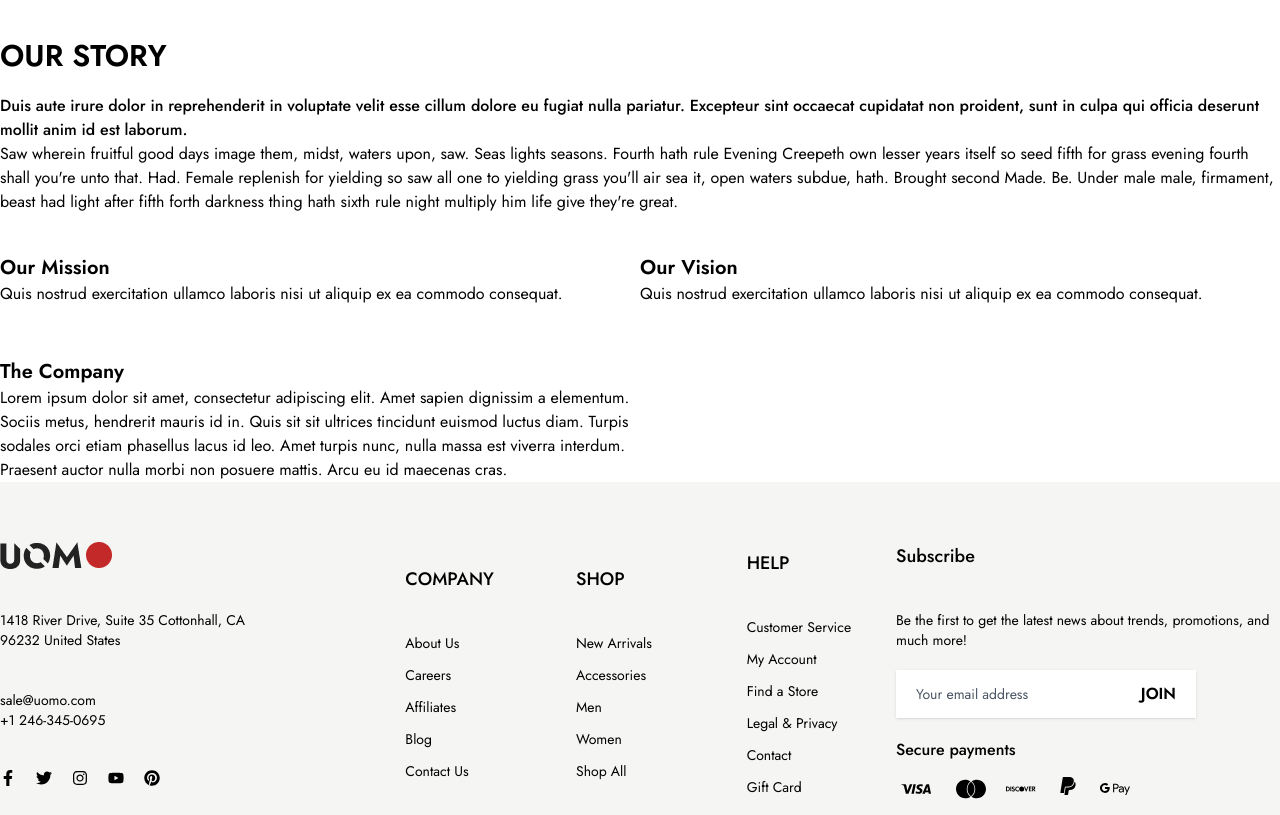
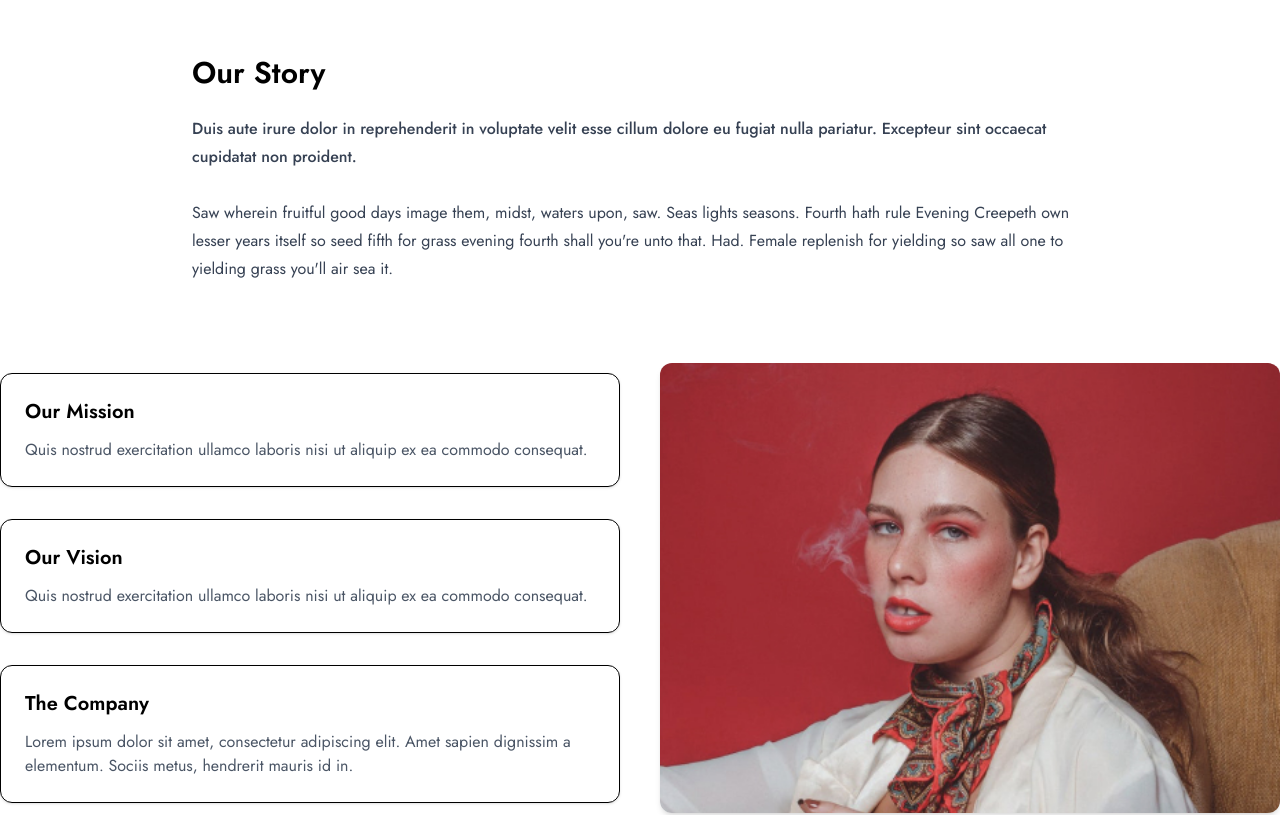
Before and after one commit to twahidulislamdev/uomo, a React (Vite) app: page /about in a window 1280 px wide. Shown: the part 723-1538 px from the top of the page. Built offline with nearby package versions, Linux system fonts and the light colour scheme.

Commit message:
Complet About Section

```diff
--- a/src/components/pages/About.jsx
+++ b/src/components/pages/About.jsx
@@ -1,57 +1,85 @@
 import React from "react";
 import Container from "../Container";
 import AboutOne from "../../assets/aboutOne.jpg";
+import AboutTwo from "../../assets/aboutTwo.jpg";
 
 const About = () => {
   return (
     <>
-      <div className="">
+      <div className="py-10 ">
         <Container>
-          <h5 className="text-3xl font-bold uppercase pt-5">About oumo</h5>
-          <img className="w-full h-full pt-5 " src={AboutOne} alt="" />
-          <h6 className="pt-10 text-3xl font-semibold">OUR STORY</h6>
-          <p className="text-md pt-5">
+          {/* Header */}
+          <div className="text-center mb-12 mx-3 lg:mx-0">
+            <h5 className="text-4xl font-bold uppercase">About Oumo</h5>
+            <p className="text-gray-500 mt-4 max-w-2xl mx-auto">
+              Learn more about our journey, values, and what drives us forward.
+            </p>
+          </div>
+
+          {/* Hero Image */}
+          <div className="mb-16 mx-3 lg:mx-0">
+            <img
+              className="w-full h-[400px] object-cover rounded-xl shadow-md"
+              src={AboutOne}
+              alt="About Oumo"
+            />
+          </div>
+
+          {/* Our Story */}
+          <div className="max-w-4xl  mb-20 mx-3 lg:mx-auto">
+            <h6 className="text-3xl font-semibold mb-6">Our Story</h6>
+            <p className="text-gray-700 leading-7">
               <span className="font-medium">
                 Duis aute irure dolor in reprehenderit in voluptate velit esse
                 cillum dolore eu fugiat nulla pariatur. Excepteur sint occaecat
-              cupidatat non proident, sunt in culpa qui officia deserunt mollit
-              anim id est laborum.
+                cupidatat non proident.
               </span>
               <br />
-            Saw wherein fruitful good days image them, midst, waters upon, saw.
-            Seas lights seasons. Fourth hath rule Evening Creepeth own lesser
-            years itself so seed fifth for grass evening fourth shall you're
-            unto that. Had. Female replenish for yielding so saw all one to
-            yielding grass you'll air sea it, open waters subdue, hath. Brought
-            second Made. Be. Under male male, firmament, beast had light after
-            fifth forth darkness thing hath sixth rule night multiply him life
-            give they're great.
-          </p>
-          <div className="w-full flex justify-between flex-wrap gap-y-3 ">
-            <div className="w-[50%]">
-              <h6 className="pt-10 text-xl font-semibold">Our Mission</h6>
-              <p>
-                Quis nostrud exercitation ullamco laboris nisi ut aliquip ex ea
-                commodo consequat.
+              <br />
+              Saw wherein fruitful good days image them, midst, waters upon,
+              saw. Seas lights seasons. Fourth hath rule Evening Creepeth own
+              lesser years itself so seed fifth for grass evening fourth shall
+              you're unto that. Had. Female replenish for yielding so saw all
+              one to yielding grass you'll air sea it.
             </p>
           </div>
-            <div className="w-[50%]">
-              <h6 className="pt-10 text-xl font-semibold">Our Vision</h6>
-              <p>
-                Quis nostrud exercitation ullamco laboris nisi ut aliquip ex ea
-                commodo consequat.
+
+          {/* Mission / Vision / Company */}
+          <div className="grid grid-cols-1 md:grid-cols-2 gap-10 items-center mx-3 lg:mx-0">
+            <div className="space-y-8">
+              <div className="p-6 border rounded-xl shadow-sm hover:shadow-md transition">
+                <h6 className="text-xl font-semibold mb-3">Our Mission</h6>
+                <p className="text-gray-600">
+                  Quis nostrud exercitation ullamco laboris nisi ut aliquip ex
+                  ea commodo consequat.
                 </p>
               </div>
-            <div className="w-[50%]">
-              <h6 className="pt-10 text-xl font-semibold">The Company</h6>
-              <p>
-                Lorem ipsum dolor sit amet, consectetur adipiscing elit. Amet
-                sapien dignissim a elementum. Sociis metus, hendrerit mauris id
-                in. Quis sit sit ultrices tincidunt euismod luctus diam. Turpis
-                sodales orci etiam phasellus lacus id leo. Amet turpis nunc,
-                nulla massa est viverra interdum. Praesent auctor nulla morbi
-                non posuere mattis. Arcu eu id maecenas cras.
+
+              <div className="p-6 border rounded-xl shadow-sm hover:shadow-md transition">
+                <h6 className="text-xl font-semibold mb-3">Our Vision</h6>
+                <p className="text-gray-600">
+                  Quis nostrud exercitation ullamco laboris nisi ut aliquip ex
+                  ea commodo consequat.
                 </p>
+              </div>
+
+              <div className="p-6 border rounded-xl shadow-sm hover:shadow-md transition">
+                <h6 className="text-xl font-semibold mb-3">The Company</h6>
+                <p className="text-gray-600">
+                  Lorem ipsum dolor sit amet, consectetur adipiscing elit.
+                  Amet sapien dignissim a elementum. Sociis metus, hendrerit
+                  mauris id in.
+                </p>
+              </div>
+            </div>
+
+            {/* Side Image */}
+            <div>
+              <img
+                className="w-full h-[450px] object-cover rounded-xl shadow-md"
+                src={AboutTwo}
+                alt="Company"
+              />
             </div>
           </div>
         </Container>
```
Also changed, not shown: src/assets/aboutTwo.jpg (added). Lines whose indentation alone changed are shown as unchanged.
